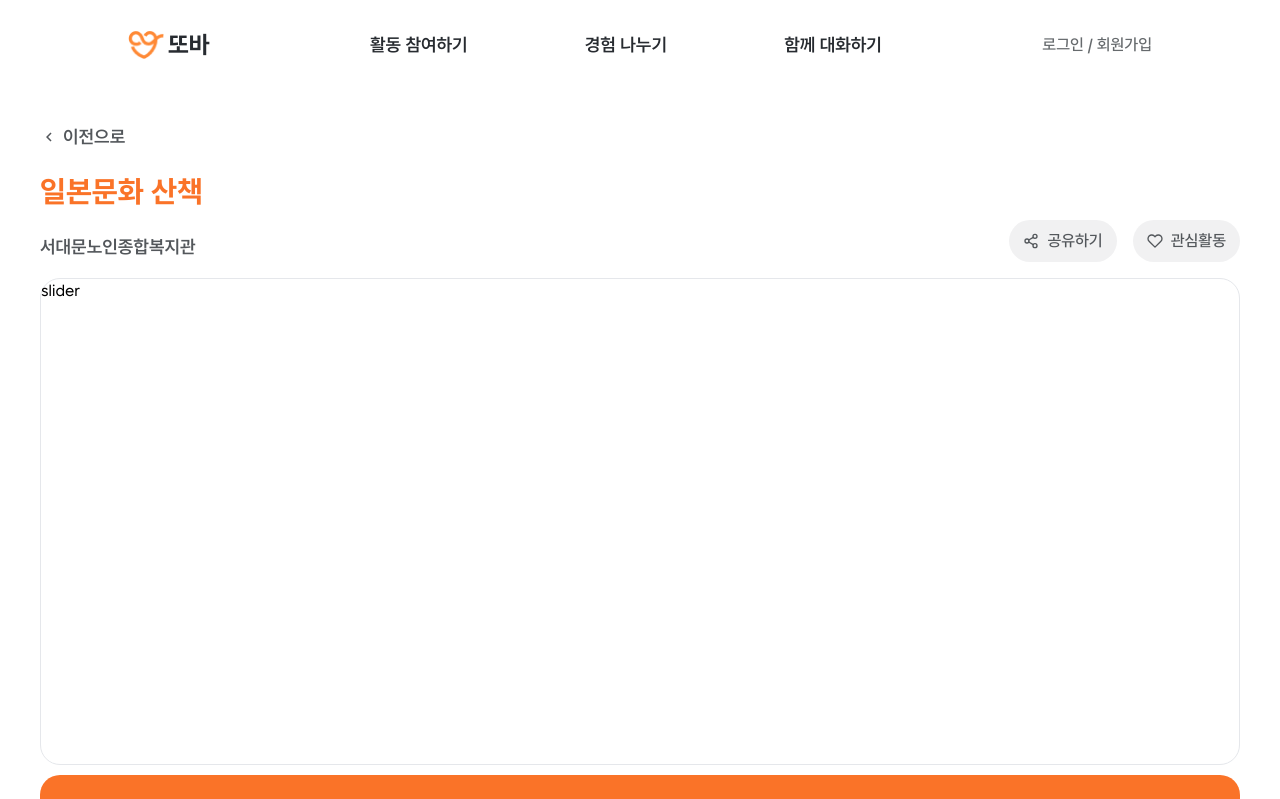
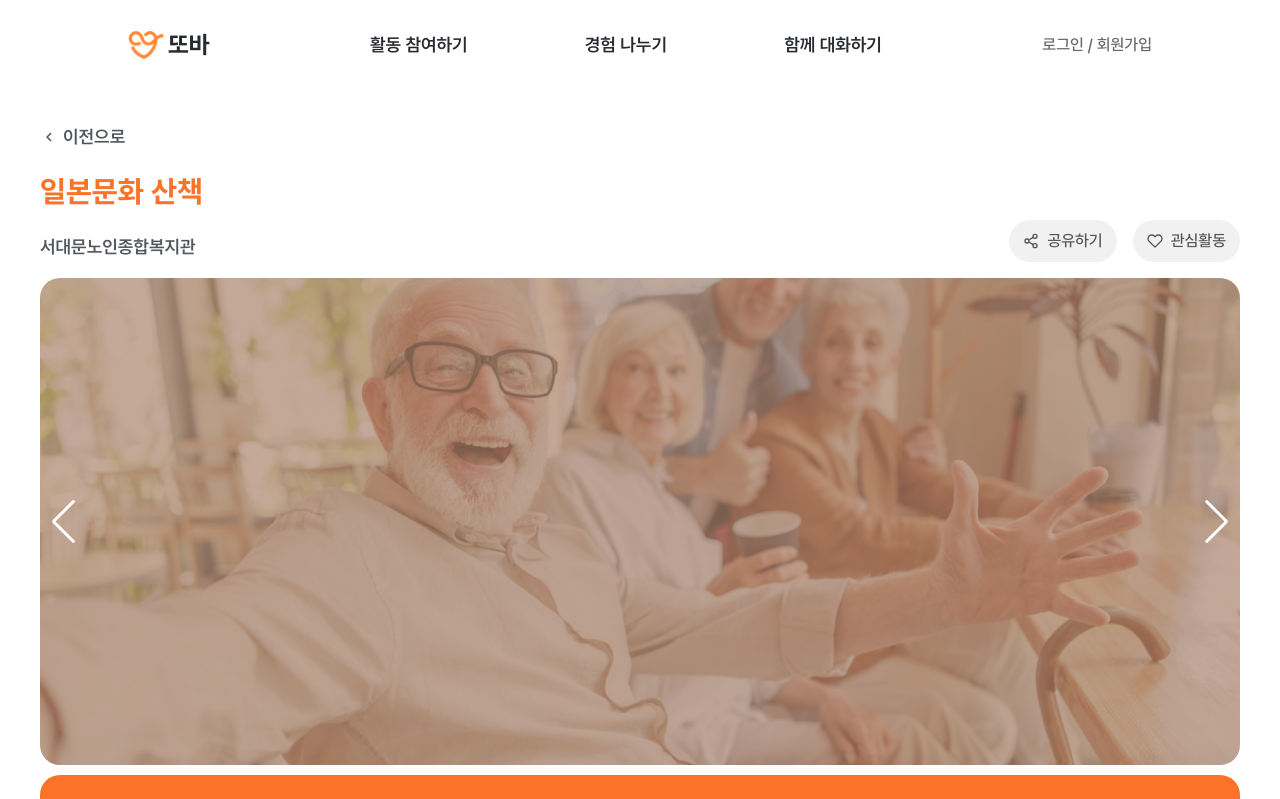
Before and after one commit to Kusitms-29th-Meetup-TeamE/Frontend, a Next.js app: page /join/detail in a window 1280 px wide. Shown: the top 799 px of the page. Built offline with nearby package versions, Linux system fonts and the light colour scheme.

Commit message:
🌈 Update(#45): add slider on join-detail page

```diff
--- a/src/app/globals.css
+++ b/src/app/globals.css
@@ -8,6 +8,11 @@
 
 .swiper-pagination-bullet-active {
   --swiper-pagination-color: white;
+}
+
+#joinSlider .swiper-button-next,
+#joinSlider .swiper-button-prev {
+  --swiper-navigation-color: white;
 }
 
 .scroll-container {
--- a/src/app/join/detail/page.tsx
+++ b/src/app/join/detail/page.tsx
@@ -9,6 +9,7 @@ import { MdKeyboardArrowLeft, MdOutlinePersonOutline } from 'react-icons/md';
 import Button from '@/components/common-components/button';
 
 import JoinActivityModal from '@/components/join/JoinActivityModal';
+import JoinSlider from '@/components/join/JoinSlider';
 
 import clsx from 'clsx';
 import { useRouter, useSearchParams } from 'next/navigation';
@@ -58,8 +59,14 @@ const page = () => {
           </button>
         </div>
       </div>
-      <div className="w-full h-[487px] rounded-[20px] border mb-[10px]">
-        slider
+      <div className="w-full h-[487px] mb-[10px]">
+        <JoinSlider
+          imgs={[
+            '/assets/main/main_banner.png',
+            '/assets/main/main_banner.png',
+            '/assets/main/main_banner.png',
+          ]}
+        />
       </div>
       <div className={variants.info}>
         <div className="flex gap-[30px]">
--- /dev/null
+++ b/src/components/join/JoinSlider.tsx
@@ -0,0 +1,47 @@
+import 'swiper/css';
+
+import React, { useState } from 'react';
+
+import Image from 'next/image';
+import 'swiper/css/navigation';
+import { Swiper, SwiperSlide } from 'swiper/react';
+
+export type JoinSliderProps = {
+  imgs: string[];
+};
+
+const JoinSlider = ({ imgs }: JoinSliderProps) => {
+  const [currentCard, setCurrentCard] = useState<number>(0);
+
+  return (
+    <div className="w-full h-[487px] cursor-pointer rounded-[20px] overflow-hidden">
+      <Swiper
+        id="joinSlider"
+        slidesPerView={'auto'}
+        navigation
+        loop={true}
+        centeredSlides={true}
+        initialSlide={currentCard}
+        onSlideChange={(swiper) => {
+          setCurrentCard(swiper.snapIndex);
+        }}
+        style={{
+          height: '100%',
+        }}
+      >
+        {imgs?.map((item, index) => {
+          return (
+            <SwiperSlide
+              key={index}
+              className={'item-centered w-full h-full overflow-hidden'}
+            >
+              <Image src={item} fill alt={index.toString()} />
+            </SwiperSlide>
+          );
+        })}
+      </Swiper>
+    </div>
+  );
+};
+
+export default JoinSlider;
```
